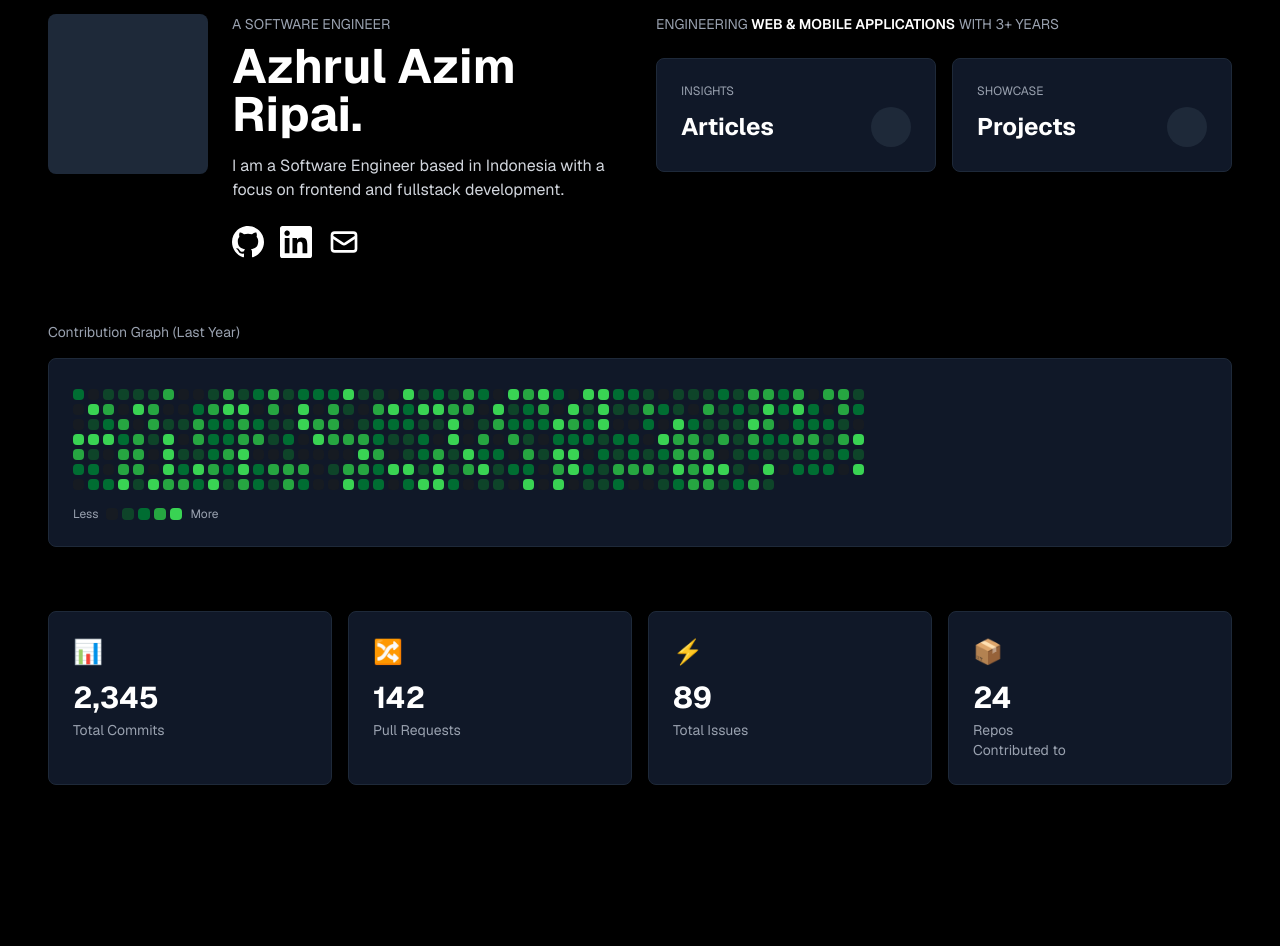
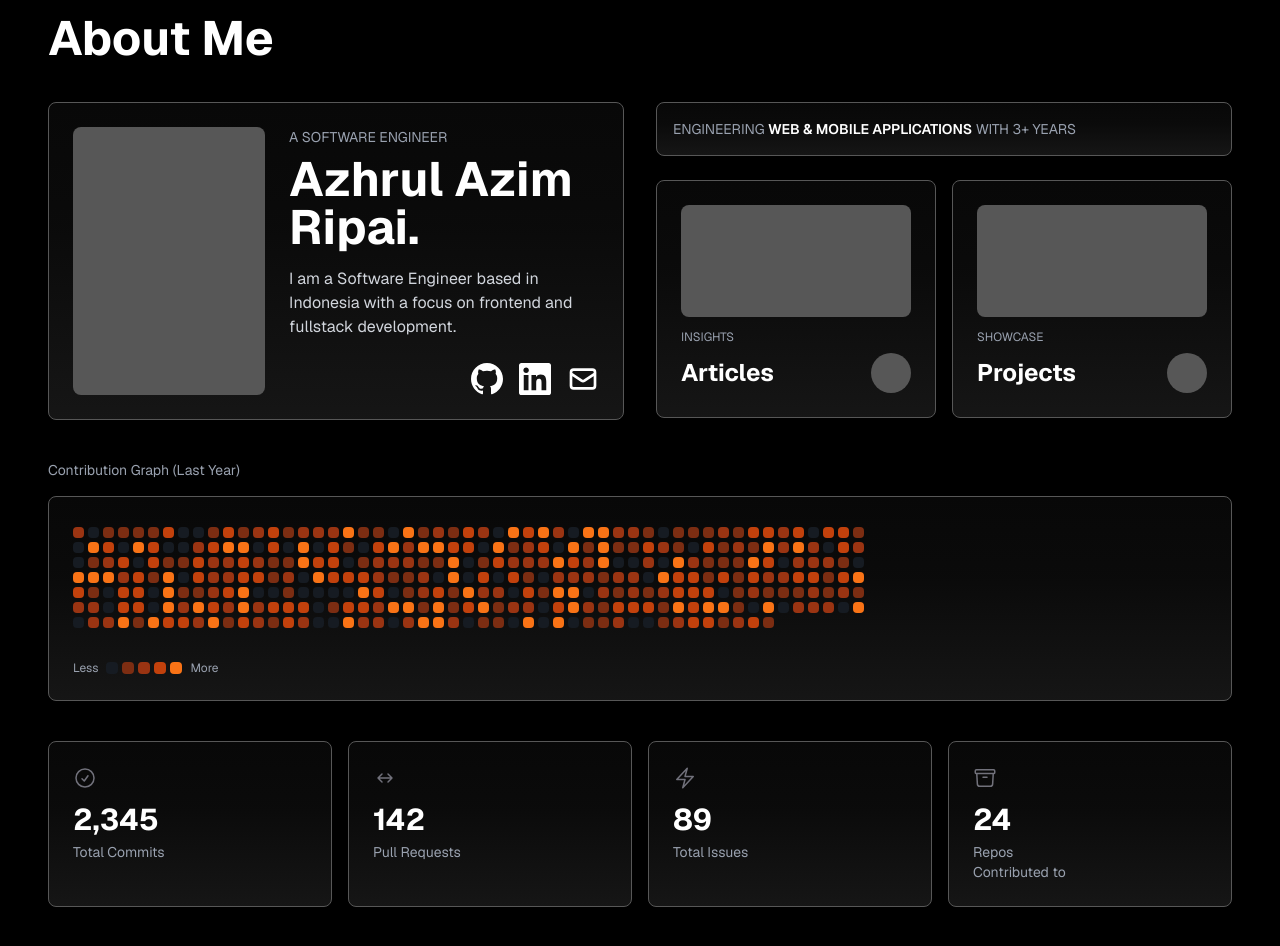
Before and after one commit to MrA-png/MrA-png.github.io, a Next.js app: page / in a window 1280 px wide. Shown: the part 1040-1986 px from the top of the page. Before the commit the page ends 1905 px from the top, so only its background shows below. Built offline with nearby package versions, Linux system fonts and the light colour scheme.

Commit message:
Enhance AboutSection with SVG icons for statistics, improve layout and theming, and update social links for better accessibility.

```diff
--- a/app/components/sections/AboutSection.tsx
+++ b/app/components/sections/AboutSection.tsx
@@ -2,12 +2,25 @@
 
 import React, { useState, useEffect } from 'react';
 import { motion } from 'framer-motion';
+import { useTheme } from '../../contexts/ThemeContext';
+import {
+  GithubIcon,
+  LinkedInIcon,
+  EmailIcon,
+  CommitsIcon,
+  PullRequestsIcon,
+  IssuesIcon,
+  ReposIcon
+} from '../ui/icons';
 
 interface AboutSectionProps {
   // Optional props for customization
 }
 
 export const AboutSection: React.FC<AboutSectionProps> = () => {
+  const { getThemeColor } = useTheme();
+  const themeColor = getThemeColor();
+
   // Profile data
   const profileData = {
     title: 'A SOFTWARE ENGINEER',
@@ -20,12 +33,29 @@ export const AboutSection: React.FC<AboutSectionProps> = () => {
     },
   };
 
-  // Statistics data
+  // Statistics data with SVG icons
   const statistics = [
-    { icon: '📊', value: '2,345', label: 'Total Commits' },
-    { icon: '🔀', value: '142', label: 'Pull Requests' },
-    { icon: '⚡', value: '89', label: 'Total Issues' },
-    { icon: '📦', value: '24', label: 'Repos', subLabel: 'Contributed to' },
+    {
+      icon: <CommitsIcon />,
+      value: '2,345',
+      label: 'Total Commits'
+    },
+    {
+      icon: <PullRequestsIcon />,
+      value: '142',
+      label: 'Pull Requests'
+    },
+    {
+      icon: <IssuesIcon />,
+      value: '89',
+      label: 'Total Issues'
+    },
+    {
+      icon: <ReposIcon />,
+      value: '24',
+      label: 'Repos',
+      subLabel: 'Contributed to'
+    },
   ];
 
   // Generate contribution graph data (53 weeks x 7 days = 371 days, but we'll use 365)
@@ -62,28 +92,43 @@ export const AboutSection: React.FC<AboutSectionProps> = () => {
   }, []);
 
   const getContributionColor = (level: number) => {
+    // Orange color scheme for contribution graph
     const colors = [
       '#161B22', // No contributions
-      '#0E4429', // 1-9 contributions
-      '#006D32', // 10-19 contributions
-      '#26A641', // 20-29 contributions
-      '#39D353', // 30+ contributions
+      '#7C2D12', // 1-9 contributions (dark orange)
+      '#9A3412', // 10-19 contributions
+      '#C2410C', // 20-29 contributions
+      '#F97316', // 30+ contributions (bright orange)
     ];
     return colors[level] || colors[0];
   };
 
   return (
-    <section className="min-h-screen bg-black text-white py-20 px-6 md:px-12">
-      <div className="max-w-7xl mx-auto">
+    <section className="min-h-screen bg-black text-white py-20">
+      <div className="max-w-7xl mx-auto px-6 md:px-12">
+        {/* About Me Title */}
+        <h2 className="text-3xl md:text-4xl lg:text-5xl font-bold text-white mb-10">About Me</h2>
+
         {/* Top Section - Profile and Cards */}
-        <div className="grid grid-cols-1 lg:grid-cols-2 gap-8 mb-16">
-          {/* Left - Profile Information */}
-          <div className="flex flex-col lg:flex-row gap-6">
-            {/* Profile Picture Placeholder */}
-            <div className="w-32 h-32 lg:w-40 lg:h-40 bg-gray-800 rounded-lg flex-shrink-0"></div>
+        <div className="grid grid-cols-1 lg:grid-cols-2 gap-8 mb-10">
+          {/* Left - Profile Information with Container Rectangle */}
+          <motion.div
+            initial={{ opacity: 0, y: 20 }}
+            whileInView={{ opacity: 1, y: 0 }}
+            viewport={{ once: true }}
+            transition={{ duration: 0.5 }}
+            className="rounded-lg p-6 border"
+            style={{
+              background: 'linear-gradient(to bottom, rgba(20, 20, 20, 0.4) 0%, rgba(26, 26, 26, 0.4) 39%, rgba(54, 54, 54, 0.4) 100%)',
+              borderColor: '#575757'
+            }}
+          >
+            <div className="flex flex-col lg:flex-row gap-6 h-full">
+              {/* Profile Picture Placeholder - Larger size, mengisi tinggi container */}
+              <div className="w-40 h-40 lg:w-48 lg:h-full rounded-lg flex-shrink-0" style={{ backgroundColor: '#575757' }}></div>
 
               {/* Profile Text */}
-            <div className="flex flex-col">
+              <div className="flex flex-col flex-1">
                 <motion.p
                   initial={{ opacity: 0, y: 20 }}
                   whileInView={{ opacity: 1, y: 0 }}
@@ -120,40 +165,41 @@ export const AboutSection: React.FC<AboutSectionProps> = () => {
                   whileInView={{ opacity: 1, y: 0 }}
                   viewport={{ once: true }}
                   transition={{ duration: 0.5, delay: 0.3 }}
-                className="flex gap-4"
+                  className="flex gap-4 self-end"
                 >
                   <a href={profileData.socialLinks.github} className="w-8 h-8 hover:opacity-70 transition-opacity">
-                  <svg className="w-full h-full" fill="currentColor" viewBox="0 0 24 24">
-                    <path d="M12 0c-6.626 0-12 5.373-12 12 0 5.302 3.438 9.8 8.207 11.387.599.111.793-.261.793-.577v-2.234c-3.338.726-4.033-1.416-4.033-1.416-.546-1.387-1.333-1.756-1.333-1.756-1.089-.745.083-.729.083-.729 1.205.084 1.839 1.237 1.839 1.237 1.07 1.834 2.807 1.304 3.492.997.107-.775.418-1.305.762-1.604-2.665-.305-5.467-1.334-5.467-5.931 0-1.311.469-2.381 1.236-3.221-.124-.303-.535-1.524.117-3.176 0 0 1.008-.322 3.301 1.23.957-.266 1.983-.399 3.003-.404 1.02.005 2.047.138 3.006.404 2.291-1.552 3.297-1.23 3.297-1.23.653 1.653.242 2.874.118 3.176.77.84 1.235 1.911 1.235 3.221 0 4.609-2.807 5.624-5.479 5.921.43.372.823 1.102.823 2.222v3.293c0 .319.192.694.801.576 4.765-1.589 8.199-6.086 8.199-11.386 0-6.627-5.373-12-12-12z"/>
-                  </svg>
+                    <GithubIcon />
                   </a>
                   <a href={profileData.socialLinks.linkedin} className="w-8 h-8 hover:opacity-70 transition-opacity">
-                  <svg className="w-full h-full" fill="currentColor" viewBox="0 0 24 24">
-                    <path d="M20.447 20.452h-3.554v-5.569c0-1.328-.027-3.037-1.852-3.037-1.853 0-2.136 1.445-2.136 2.939v5.667H9.351V9h3.414v1.561h.046c.477-.9 1.637-1.85 3.37-1.85 3.601 0 4.267 2.37 4.267 5.455v6.286zM5.337 7.433c-1.144 0-2.063-.926-2.063-2.065 0-1.138.92-2.063 2.063-2.063 1.14 0 2.064.925 2.064 2.063 0 1.139-.925 2.065-2.064 2.065zm1.782 13.019H3.555V9h3.564v11.452zM22.225 0H1.771C.792 0 0 .774 0 1.729v20.542C0 23.227.792 24 1.771 24h20.451C23.2 24 24 23.227 24 22.271V1.729C24 .774 23.2 0 22.222 0h.003z"/>
-                  </svg>
+                    <LinkedInIcon />
                   </a>
                   <a href={profileData.socialLinks.email} className="w-8 h-8 hover:opacity-70 transition-opacity">
-                  <svg className="w-full h-full" fill="none" stroke="currentColor" viewBox="0 0 24 24">
-                    <path strokeLinecap="round" strokeLinejoin="round" strokeWidth={2} d="M3 8l7.89 5.26a2 2 0 002.22 0L21 8M5 19h14a2 2 0 002-2V7a2 2 0 00-2-2H5a2 2 0 00-2 2v10a2 2 0 002 2z" />
-                  </svg>
+                    <EmailIcon />
                   </a>
                 </motion.div>
               </div>
             </div>
+          </motion.div>
 
           {/* Right - Skills and Showcase Cards */}
           <div className="flex flex-col gap-4">
-            {/* Banner */}
+            {/* Experience Banner - Card style */}
             <motion.div
               initial={{ opacity: 0, y: 20 }}
               whileInView={{ opacity: 1, y: 0 }}
               viewport={{ once: true }}
               transition={{ duration: 0.5 }}
-              className="text-gray-400 text-sm mb-2"
+              className="rounded-lg p-4 border mb-2"
+              style={{
+                background: 'linear-gradient(to bottom, rgba(20, 20, 20, 0.4) 0%, rgba(26, 26, 26, 0.4) 39%, rgba(54, 54, 54, 0.4) 100%)',
+                borderColor: '#575757'
+              }}
             >
+              <p className="text-gray-400 text-sm">
                 ENGINEERING{' '}
                 <span className="text-white font-semibold">WEB & MOBILE APPLICATIONS</span>{' '}
                 WITH 3+ YEARS
+              </p>
             </motion.div>
 
             {/* Cards */}
@@ -164,12 +210,20 @@ export const AboutSection: React.FC<AboutSectionProps> = () => {
                 whileInView={{ opacity: 1, y: 0 }}
                 viewport={{ once: true }}
                 transition={{ duration: 0.5, delay: 0.1 }}
-                className="bg-gray-900 rounded-lg p-6 border border-gray-800 hover:border-gray-700 transition-colors cursor-pointer"
+                className="rounded-lg p-6 border transition-colors cursor-pointer"
+                style={{
+                  background: 'linear-gradient(to bottom, rgba(20, 20, 20, 0.4) 0%, rgba(26, 26, 26, 0.4) 39%, rgba(54, 54, 54, 0.4) 100%)',
+                  borderColor: '#575757'
+                }}
+                onMouseEnter={(e) => e.currentTarget.style.borderColor = '#575757'}
+                onMouseLeave={(e) => e.currentTarget.style.borderColor = '#575757'}
               >
+                {/* Rectangle above INSIGHTS - disesuaikan dengan konten */}
+                <div className="w-full h-24 lg:h-28 rounded-lg mb-3" style={{ backgroundColor: '#575757' }}></div>
                 <p className="text-gray-400 text-xs mb-2">INSIGHTS</p>
                 <div className="flex items-center justify-between">
                   <h3 className="text-2xl font-bold text-white">Articles</h3>
-                  <div className="w-10 h-10 bg-gray-800 rounded-full"></div>
+                  <div className="w-10 h-10 rounded-full" style={{ backgroundColor: '#575757' }}></div>
                 </div>
               </motion.div>
 
@@ -179,12 +233,20 @@ export const AboutSection: React.FC<AboutSectionProps> = () => {
                 whileInView={{ opacity: 1, y: 0 }}
                 viewport={{ once: true }}
                 transition={{ duration: 0.5, delay: 0.2 }}
-                className="bg-gray-900 rounded-lg p-6 border border-gray-800 hover:border-gray-700 transition-colors cursor-pointer"
+                className="rounded-lg p-6 border transition-colors cursor-pointer"
+                style={{
+                  background: 'linear-gradient(to bottom, rgba(20, 20, 20, 0.4) 0%, rgba(26, 26, 26, 0.4) 39%, rgba(54, 54, 54, 0.4) 100%)',
+                  borderColor: '#575757'
+                }}
+                onMouseEnter={(e) => e.currentTarget.style.borderColor = '#575757'}
+                onMouseLeave={(e) => e.currentTarget.style.borderColor = '#575757'}
               >
+                {/* Rectangle above SHOWCASE - disesuaikan dengan konten */}
+                <div className="w-full h-24 lg:h-28 rounded-lg mb-3" style={{ backgroundColor: '#575757' }}></div>
                 <p className="text-gray-400 text-xs mb-2">SHOWCASE</p>
                 <div className="flex items-center justify-between">
                   <h3 className="text-2xl font-bold text-white">Projects</h3>
-                  <div className="w-10 h-10 bg-gray-800 rounded-full"></div>
+                  <div className="w-10 h-10 rounded-full" style={{ backgroundColor: '#575757' }}></div>
                 </div>
               </motion.div>
             </div>
@@ -197,12 +259,18 @@ export const AboutSection: React.FC<AboutSectionProps> = () => {
           whileInView={{ opacity: 1, y: 0 }}
           viewport={{ once: true }}
           transition={{ duration: 0.6 }}
-          className="mb-16"
+          className="mb-10"
         >
           <h3 className="text-gray-400 text-sm mb-4">Contribution Graph (Last Year)</h3>
 
           {/* Graph Grid */}
-          <div className="bg-gray-900 rounded-lg p-6 border border-gray-800 overflow-x-auto">
+          <div
+            className="rounded-lg p-6 border overflow-x-auto"
+            style={{
+              background: 'linear-gradient(to bottom, rgba(20, 20, 20, 0.4) 0%, rgba(26, 26, 26, 0.4) 39%, rgba(54, 54, 54, 0.4) 100%)',
+              borderColor: '#575757'
+            }}
+          >
             {contributionData.length > 0 ? (
               <div className="inline-grid gap-1 mb-4" style={{ gridTemplateColumns: 'repeat(53, 1fr)' }}>
                 {contributionData.map((level, index) => (
@@ -223,18 +291,19 @@ export const AboutSection: React.FC<AboutSectionProps> = () => {
                 {Array.from({ length: 365 }).map((_, index) => (
                   <div
                     key={index}
-                    className="rounded-sm bg-gray-800"
+                    className="rounded-sm"
                     style={{
                       width: '11px',
                       height: '11px',
+                      backgroundColor: '#575757'
                     }}
                   />
                 ))}
               </div>
             )}
 
-            {/* Legend */}
-            <div className="flex items-center gap-2 text-xs text-gray-400">
+            {/* Legend - Bottom left */}
+            <div className="flex items-center gap-2 text-xs text-gray-400 mt-4">
               <span>Less</span>
               <div className="flex gap-1">
                 {[0, 1, 2, 3, 4].map((level) => (
@@ -259,9 +328,17 @@ export const AboutSection: React.FC<AboutSectionProps> = () => {
               whileInView={{ opacity: 1, y: 0 }}
               viewport={{ once: true }}
               transition={{ duration: 0.5, delay: index * 0.1 }}
-              className="bg-gray-900 rounded-lg p-6 border border-gray-800 hover:border-gray-700 transition-colors"
+              className="rounded-lg p-6 border transition-colors"
+              style={{
+                background: 'linear-gradient(to bottom, rgba(20, 20, 20, 0.4) 0%, rgba(26, 26, 26, 0.4) 39%, rgba(54, 54, 54, 0.4) 100%)',
+                borderColor: '#575757'
+              }}
+              onMouseEnter={(e) => e.currentTarget.style.borderColor = '#575757'}
+              onMouseLeave={(e) => e.currentTarget.style.borderColor = '#575757'}
             >
-              <div className="text-2xl mb-3">{stat.icon}</div>
+              <div className="mb-3" style={{ color: themeColor }}>
+                {stat.icon}
+              </div>
               <div className="text-3xl font-bold text-white mb-1">{stat.value}</div>
               <div className="text-gray-400 text-sm">
                 {stat.label}
--- /dev/null
+++ b/app/components/ui/icons/CommitsIcon.tsx
@@ -0,0 +1,13 @@
+import React from 'react';
+
+interface CommitsIconProps {
+  className?: string;
+}
+
+export const CommitsIcon: React.FC<CommitsIconProps> = ({ className = 'w-6 h-6' }) => {
+  return (
+    <svg className={className} fill="none" stroke="currentColor" viewBox="0 0 24 24" strokeWidth={1.5}>
+      <path strokeLinecap="round" strokeLinejoin="round" d="M9 12.75L11.25 15 15 9.75M21 12a9 9 0 11-18 0 9 9 0 0118 0z" />
+    </svg>
+  );
+};
--- /dev/null
+++ b/app/components/ui/icons/IssuesIcon.tsx
@@ -0,0 +1,13 @@
+import React from 'react';
+
+interface IssuesIconProps {
+  className?: string;
+}
+
+export const IssuesIcon: React.FC<IssuesIconProps> = ({ className = 'w-6 h-6' }) => {
+  return (
+    <svg className={className} fill="none" stroke="currentColor" viewBox="0 0 24 24" strokeWidth={1.5}>
+      <path strokeLinecap="round" strokeLinejoin="round" d="M3.75 13.5l10.5-11.25L12 10.5h8.25L9.75 21.75 12 13.5H3.75z" />
+    </svg>
+  );
+};
--- /dev/null
+++ b/app/components/ui/icons/PullRequestsIcon.tsx
@@ -0,0 +1,13 @@
+import React from 'react';
+
+interface PullRequestsIconProps {
+  className?: string;
+}
+
+export const PullRequestsIcon: React.FC<PullRequestsIconProps> = ({ className = 'w-6 h-6' }) => {
+  return (
+    <svg className={className} fill="none" stroke="currentColor" viewBox="0 0 24 24" strokeWidth={1.5}>
+      <path strokeLinecap="round" strokeLinejoin="round" d="M5 12h14M5 12l4-4m-4 4l4 4M19 12l-4-4m4 4l-4 4" />
+    </svg>
+  );
+};
--- /dev/null
+++ b/app/components/ui/icons/ReposIcon.tsx
@@ -0,0 +1,13 @@
+import React from 'react';
+
+interface ReposIconProps {
+  className?: string;
+}
+
+export const ReposIcon: React.FC<ReposIconProps> = ({ className = 'w-6 h-6' }) => {
+  return (
+    <svg className={className} fill="none" stroke="currentColor" viewBox="0 0 24 24" strokeWidth={1.5}>
+      <path strokeLinecap="round" strokeLinejoin="round" d="M20.25 7.5l-.625 10.632a2.25 2.25 0 01-2.247 2.118H6.622a2.25 2.25 0 01-2.247-2.118L3.75 7.5M10 11.25h4M3.375 7.5h17.25c.621 0 1.125-.504 1.125-1.125v-1.5c0-.621-.504-1.125-1.125-1.125H3.375c-.621 0-1.125.504-1.125 1.125v1.5c0 .621.504 1.125 1.125 1.125z" />
+    </svg>
+  );
+};
--- /dev/null
+++ b/app/components/ui/icons/index.ts
@@ -0,0 +1,7 @@
+export { GithubIcon } from './GithubIcon';
+export { LinkedInIcon } from './LinkedInIcon';
+export { EmailIcon } from './EmailIcon';
+export { CommitsIcon } from './CommitsIcon';
+export { PullRequestsIcon } from './PullRequestsIcon';
+export { IssuesIcon } from './IssuesIcon';
+export { ReposIcon } from './ReposIcon';
```
Also changed, not shown: app/components/ui/icons/EmailIcon.tsx (added, +13 -0 lines), app/components/ui/icons/GithubIcon.tsx (added, +13 -0 lines), app/components/ui/icons/LinkedInIcon.tsx (added, +13 -0 lines). Lines whose indentation alone changed are shown as unchanged.
